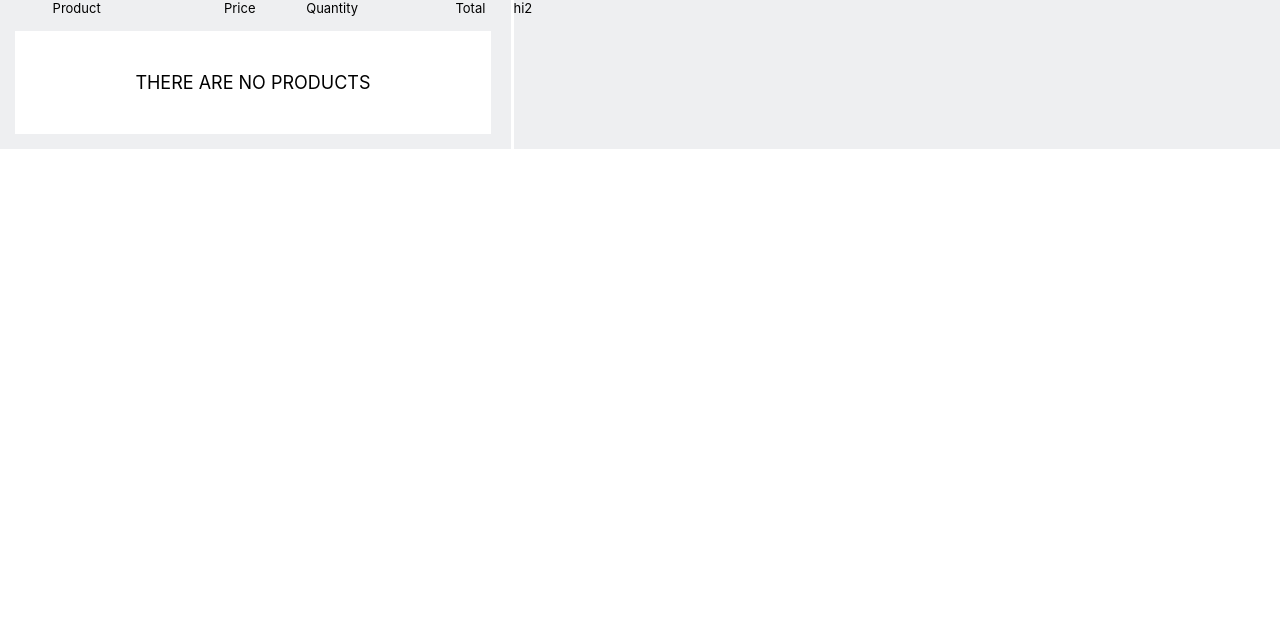
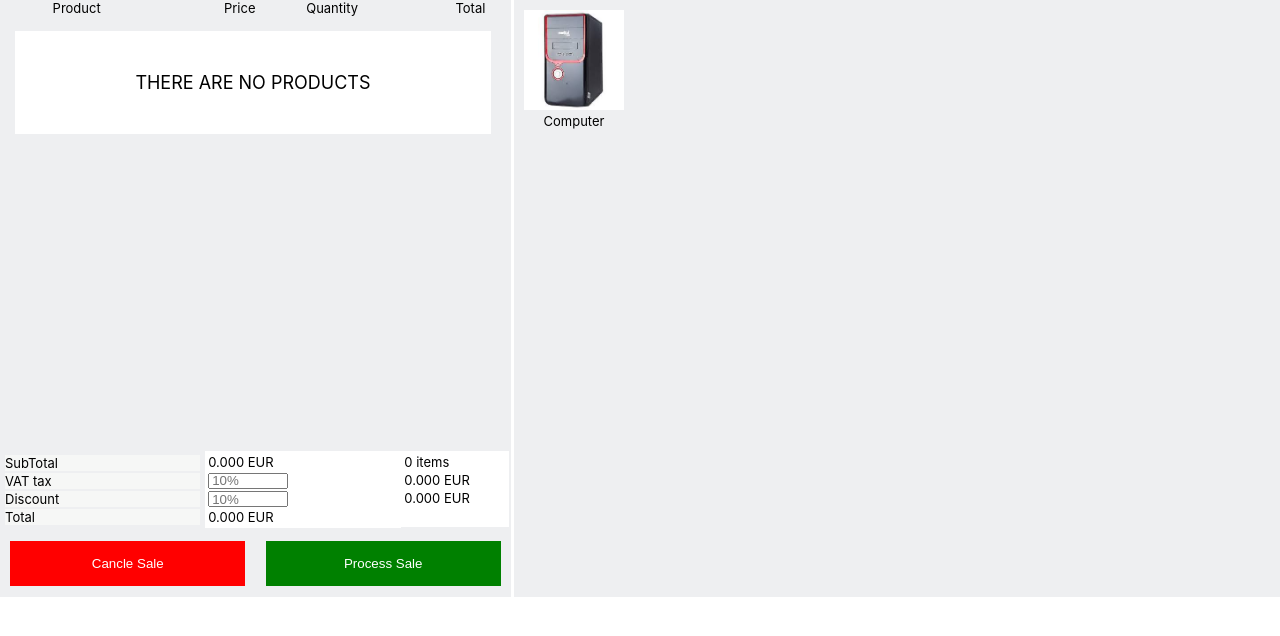
Before and after one commit to ShivamJainy/my-app, a React (Create React App) app: page / in a window 1280 px wide. Shown: the top 636 px of the page. Built offline with nearby package versions, Linux system fonts and the light colour scheme.

Commit message:
Completed left and right box

```diff
--- a/src/components/POSSystem.js
+++ b/src/components/POSSystem.js
@@ -1,4 +1,5 @@
 import React from "react";
+import computer from "./../images/computer.jfif"
 
 const POSSystem= () => {
     const styles={"wrapper":{"display":"flex","fontSize":"small"},"leftBox":{"width":"40%","backgroundColor":"rgba(238,239,241,255)","marginRight":"0.2%"},"rightBox":{"width":"60%","backgroundColor":"rgba(238,239,241,255)"}};
@@ -14,10 +15,44 @@ const POSSystem= () => {
                 <div style={{"margin":"3%","textAlign":"center","width":"93%","backgroundColor":"white","fontSize":"large","padding":"8% 0"}}>
                     THERE ARE NO PRODUCTS
                 </div>
-                <div>
+                <div style={{"height":"300px"}}>
+                </div>
+                <div style={{"display":"flex"}}>
+                   <table style={{"width":"100%"}}>
+                    <tbody >
+                        <td style={{"width":"40%"}}>
+                            <tr style={{"backgroundColor":"rgba(246,247,246,255)","margin":"2px","display":"block"}}>SubTotal</tr>
+                            <tr style={{"backgroundColor":"rgba(246,247,246,255)","margin":"2px","display":"block"}}>VAT tax</tr>
+                            <tr style={{"backgroundColor":"rgba(246,247,246,255)","margin":"2px","display":"block"}}>Discount</tr>
+                            <tr style={{"backgroundColor":"rgba(246,247,246,255)","margin":"2px","display":"block"}}>Total</tr>
+                        </td>
+                        <td style={{"backgroundColor":"white","width":"39%"}}>
+                            <tr>0.000 EUR</tr>
+                            <tr><input placeholder="10%" style={{"width":"39%","height":"10px"}}/></tr>
+                            <tr><input placeholder="10%" style={{"width":"39%","height":"10px"}}/></tr>
+                            <tr>0.000 EUR</tr>
+                        </td>
+                        <td style={{"float":"right","backgroundColor":"white","width":"100%"}}>
+                            <tr>0 items</tr>
+                            <tr>0.000 EUR</tr>
+                            <tr>0.000 EUR</tr>
+                            <tr>&nbsp;</tr>
+                        </td>
+                    </tbody>
+                    </table>
+                </div>
+                <div style={styles.wrapper}>
+                    <button style={{"backgroundColor":"red","width":"50%","color":"white","border":"0","margin":"2%","padding":"3%"}}>Cancle Sale</button>
+                    <button style={{"backgroundColor":"green","width":"50%","color":"white","border":"0","margin":"2%","padding":"3%"}}>Process Sale</button>
                 </div>
             </div>
-            <div style={styles.rightBox}>hi2</div>
+            <div style={styles.rightBox}>
+                <figure style={{"display":"contents"}}>
+                <img style={{"height":"100px","width":"100px","marginLeft":"10px","marginTop":"10px"}} src={computer}></img>
+                <figcaption style={{"textAlign":"center","display":"flex","marginLeft":"30px"}}>Computer</figcaption>
+                </figure>
+
+            </div>
         </div>
     )
 };
```
Also changed, not shown: src/images/computer.jfif (added).
